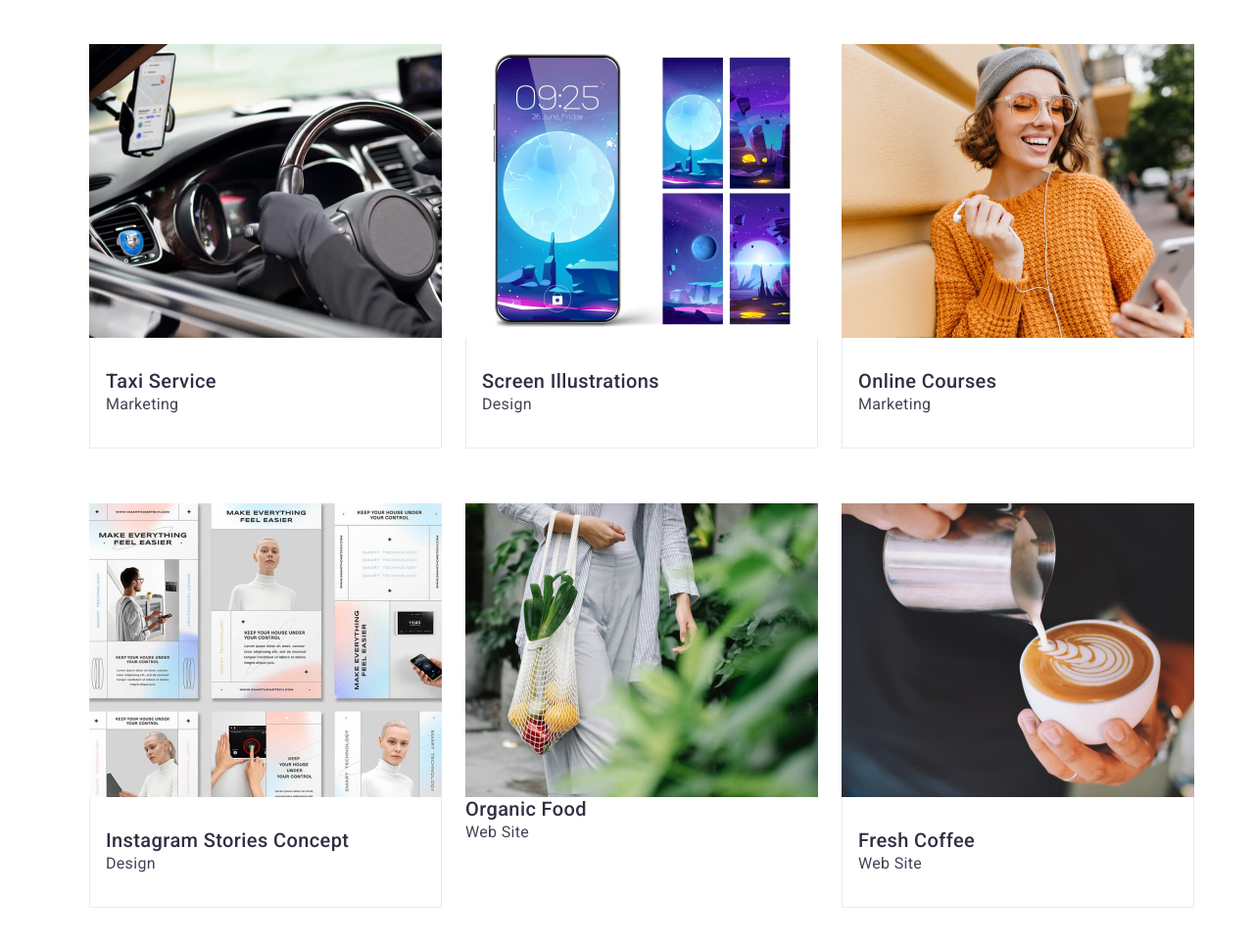
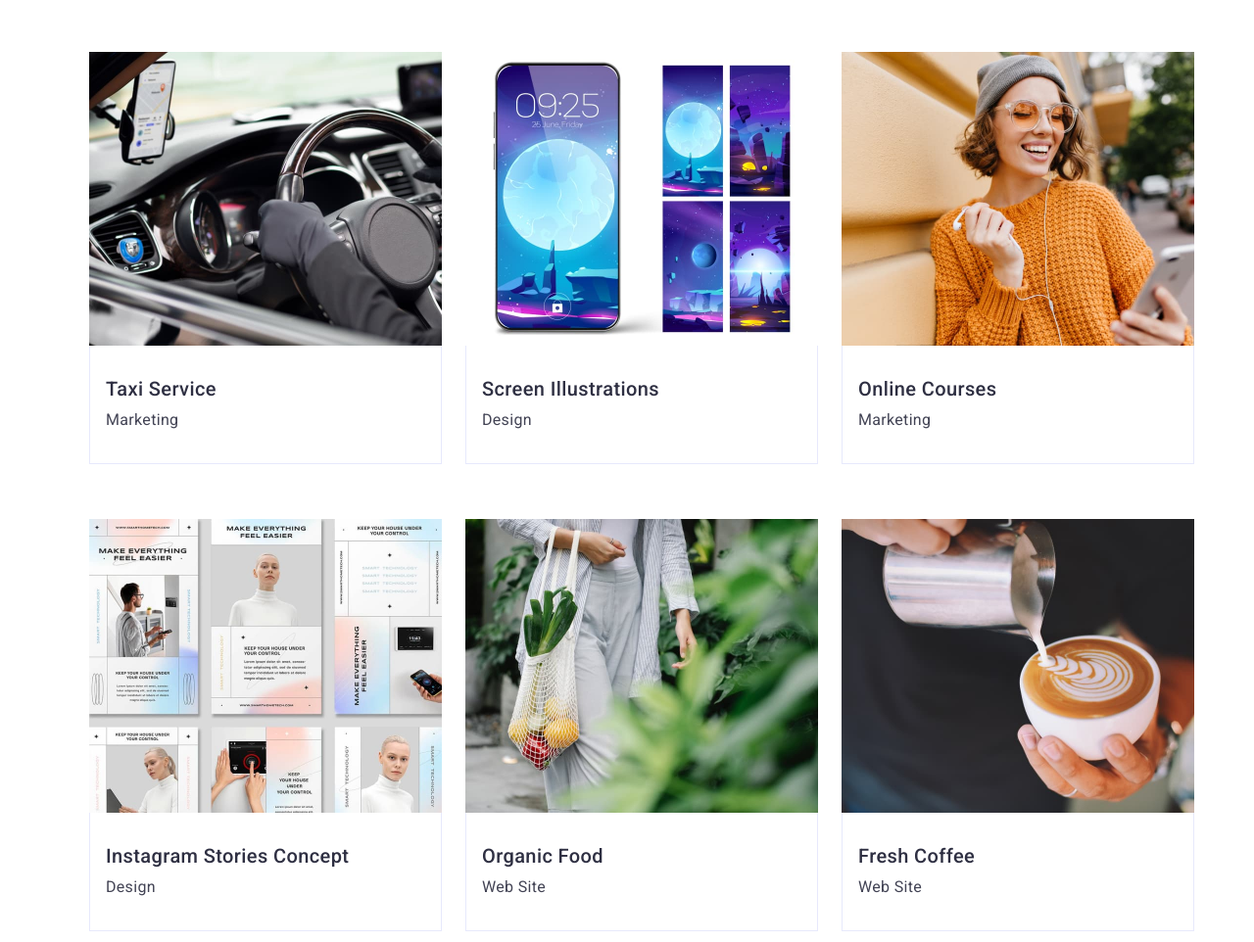
Before and after one commit to Kuko4ka/goit-markup-hw-03, a plain HTML site: page portfolio.html in a window 1280 px wide. Shown: the part 695-1657 px from the top of the page at 98% size. Drawn offline with nearby package versions, Linux system fonts and the light colour scheme.

Commit message:
addiction

```diff
--- a/css/styles.css
+++ b/css/styles.css
@@ -347,6 +347,7 @@ img {
   line-height: 1.2;
   letter-spacing: 0.02em;
   color: #2e2f42;
+  margin-bottom: 8px;
 }
 
 .port-ul-p {
--- a/portfolio.html
+++ b/portfolio.html
@@ -132,7 +132,7 @@
                 >
               </li>
 
-              <li>
+              <li class="port-main-section-example-ul-li">
                 <a href="" class="link">
                   <img
                     src="./images/taxiserv.jpg"
@@ -145,6 +145,7 @@
                   </div></a
                 >
               </li>
+
               <li class="port-main-section-example-ul-li">
                 <a href="" class="link">
                   <img
@@ -187,14 +188,14 @@
                 >
               </li>
 
-              <li>
+              <li class="port-main-section-example-ul-li">
                 <a href="" class="link">
                   <img
                     src="./images/organicfood.jpg"
                     alt="Customer with bag of organic food"
                     width="360"
                   />
-                  <div>
+                  <div class="port-main-section-example-ul-li-a-div">
                     <h2 class="port-ul-hthree">Organic Food</h2>
                     <p class="port-ul-p">Web Site</p>
                   </div></a
```
